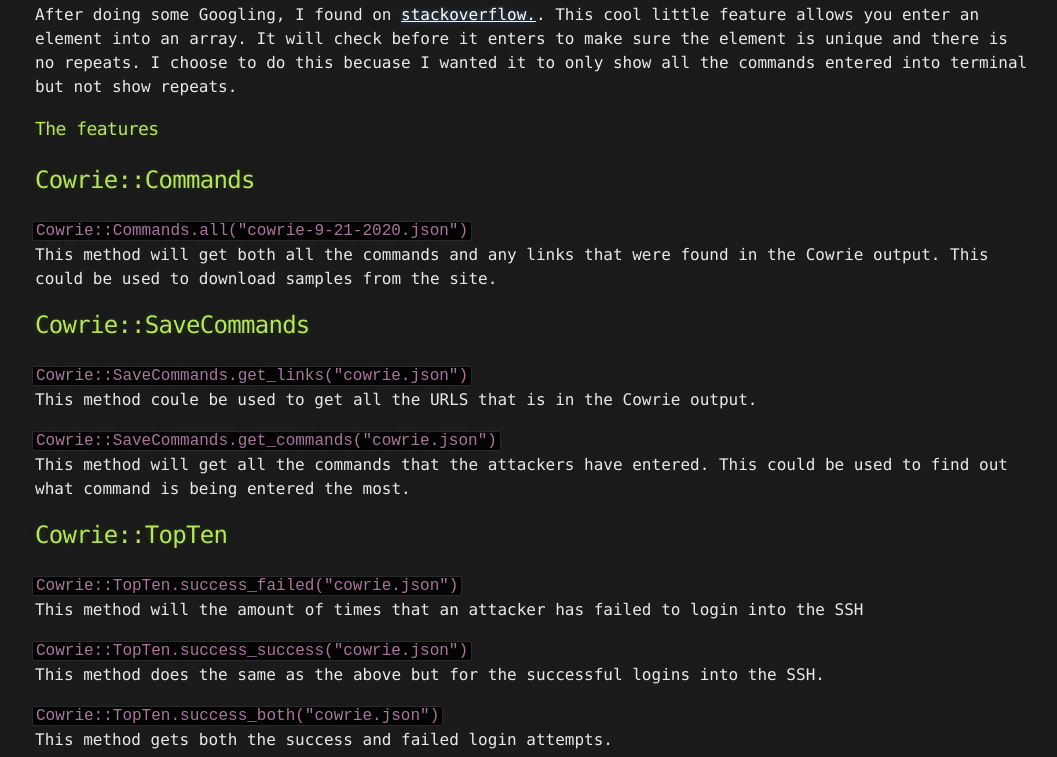
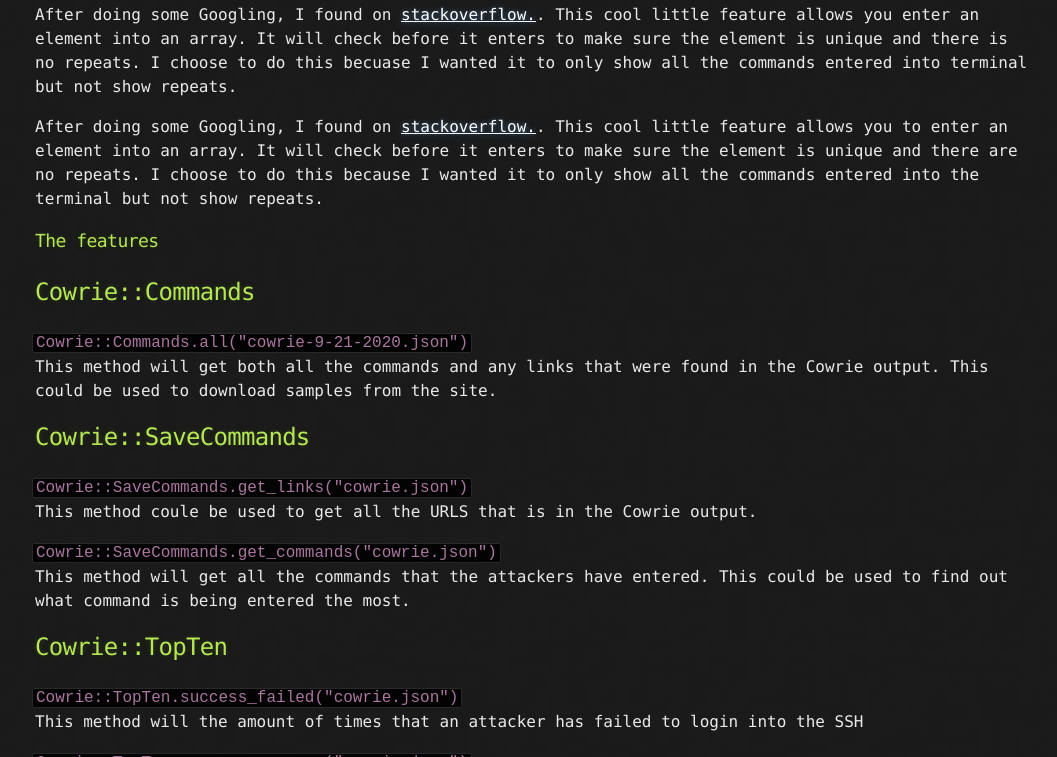
Before and after one commit to Michael-Meade/MinerFind, a Jekyll site: the page built from Projects/cowrie_log.md, in a window 1280 px wide and 900 px high, scrolled down 1865 px, cut to the strip 143-900 px from the top of the window. Shown: the whole strip, without its empty margins (105-1162 px from the left). Built offline with Jekyll 4.4.1, drawn with Linux system fonts in a browser that asks for light colours; our own code applies the rules of GitHub Pages for plain Markdown files; the repository's description, which GitHub fills in, is left out.

Commit message:
Update cowrie_log.md

```diff
--- a/Projects/cowrie_log.md
+++ b/Projects/cowrie_log.md
@@ -26,6 +26,8 @@ After I get the whole idea working as a whole is when I start to pretty up the c
 <img src="https://i.imgur.com/L3lAL1v.png" width="400" height="350"><br>
 After doing some Googling, I found on <a href="https://stackoverflow.com/questions/14004325/add-element-to-an-array-if-its-not-there-already">stackoverflow.</a>. This cool little feature allows you enter an element into an array. It will check before it enters to make sure the element is unique and there is no repeats. I choose to do this becuase I wanted it to only show all the commands entered into terminal but not show repeats.
 
+
+After doing some Googling, I found on <a href="https://stackoverflow.com/questions/14004325/add-element-to-an-array-if-its-not-there-already">stackoverflow.</a>. This cool little feature allows you to enter an element into an array. It will check before it enters to make sure the element is unique and there are no repeats. I choose to do this because I wanted it to only show all the commands entered into the terminal but not show repeats.
 
 ### The features
 
```
